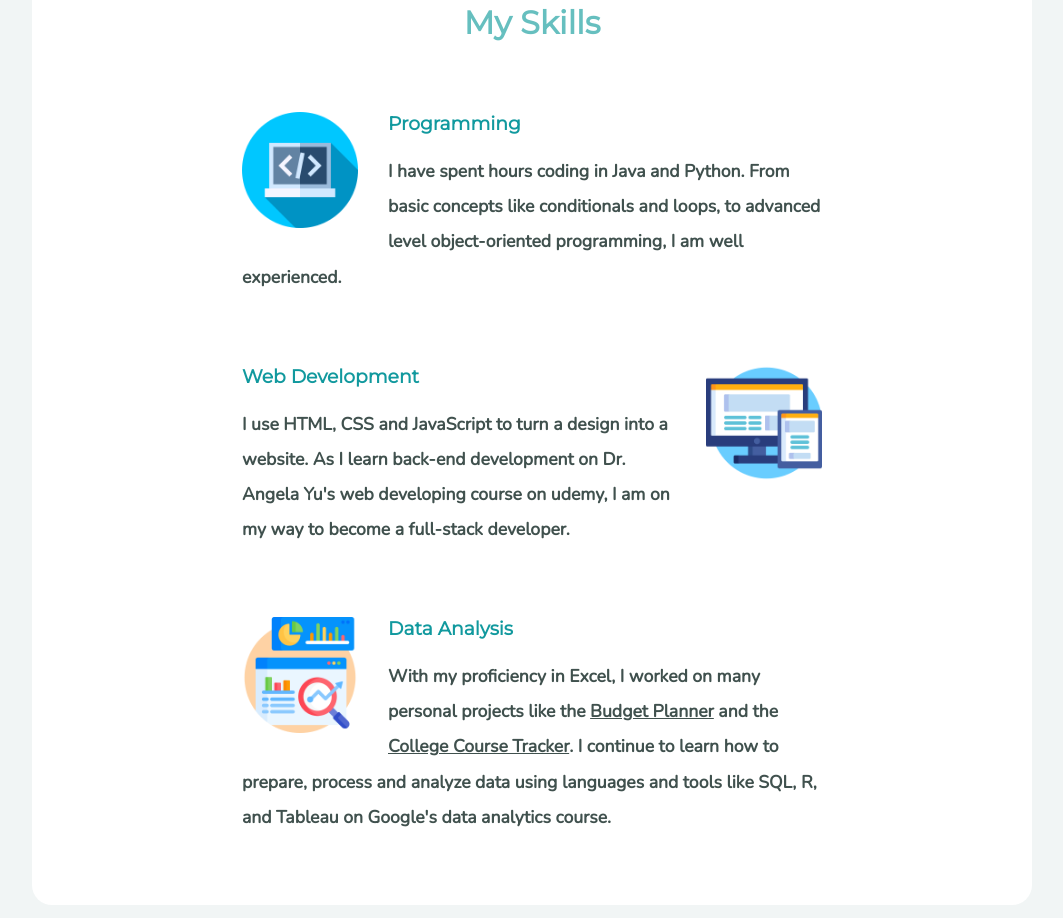
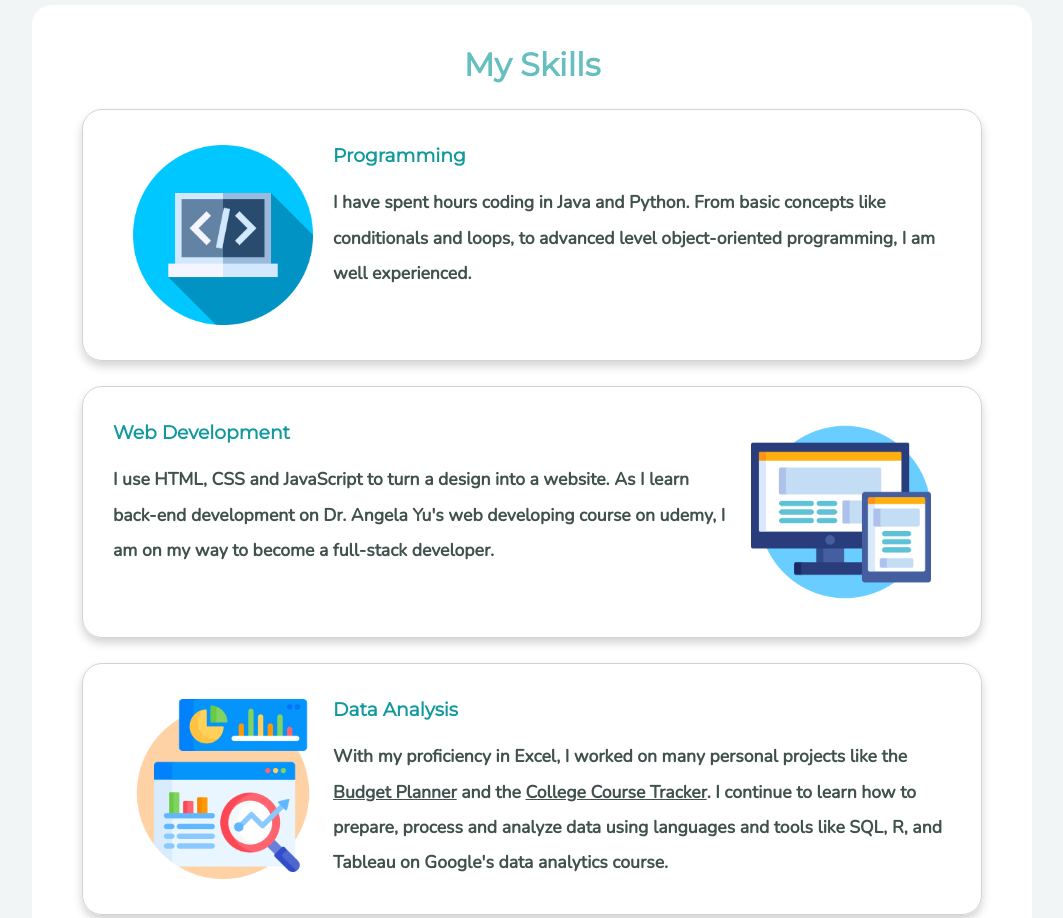
Before and after one commit to mdgolamfardin/Portfolio-Website, a plain HTML site: page index.html in a window 1280 px wide. Shown: the part 1602-2520 px from the top of the page, without its empty margins (108-1171 px from the left). Drawn offline with nearby package versions, Linux system fonts and the light colour scheme; a web font is replaced by a local one.

Commit message:
many changes

```diff
--- a/css/styles.css
+++ b/css/styles.css
@@ -1,4 +1,3 @@
-
 body {
   background-color: rgb(241, 245, 245);
   text-align: center;
@@ -59,35 +58,16 @@ hr {
 
 .about {
   padding: 40px 150px;
+  background-color: white;
+  border-radius: 20px;
 }
 
-.about h2 {
+.about h3 {
   font-size: 1.5rem;
 }
 
 .about p {
   font-size: 1.2rem;
-}
-
-.contents {
-  margin: 30px 0;
-  display: inline-flex;
-  width: 1000px;
-  flex-direction: column;
-  gap: 30px;
-}
-
-.contents section {
-  background-color: white;
-  border-radius: 20px;
-
-}
-
-
-.credit {
-  margin: 0;
-  font-size: 0.73rem;
-  color: white;
 }
 
 
@@ -97,6 +77,41 @@ hr {
   margin: 0;
   padding-top: 15px;
 
+}
+
+.contents {
+  margin: 30px 0;
+  display: inline-flex;
+  width: 1000px;
+  flex-direction: column;
+  gap: 50px;
+}
+
+.contents section {
+  background-color: white;
+  border-radius: 20px;
+}
+
+.contents h2 {
+  margin: 0;
+}
+
+.credit {
+  margin: 0;
+  font-size: 0.73rem;
+  color: white;
+}
+
+
+
+.closing {
+  background-color: #292929;
+  padding: 25px;
+}
+
+.contact-p {
+  color: #EAF6F6;
+  width: 55%;
 }
 
 .footer {
@@ -140,8 +155,8 @@ hr {
 }
 
 .opening {
-
-  overflow-x: hidden;  /*to prevent horizontal scrolling transforms out of bounds during animation*/
+  overflow-x: hidden;
+  /*to prevent horizontal scrolling transforms out of bounds during animation*/
   height: 680px;
   margin: 0;
   position: relative;
@@ -159,7 +174,7 @@ hr {
 
 .profile-pic {
   border-radius: 100px;
-  box-shadow: 0 5px 12px  gray;
+  box-shadow: 0 5px 12px gray;
   height: 200px;
   width: 200px;
 }
@@ -178,48 +193,50 @@ hr {
   animation-timing-function: ease-out;
 }
 
-.skill {
-  width: 100%;
+.skills {
+  overflow-x: hidden;
+  padding: 40px 50px;
+  display: flex;
+  flex-direction: column;
+  gap: 25px;
+  /* D2F2F2 */
 }
 
-.skill-image-1 {
+.skills div {
+  position: relative;
+  border: solid 0.5px lightgray;
+  padding: 15px 30px;
+  border-radius: 20px;
+  text-align: left;
+  box-shadow: 0 5px 10px lightgray;
+  /* to be added later
+  animation-name: skillAnimation;
+  animation-duration: 1s; */
+}
+
+
+.skills div:nth-child(Odd) {
+  /* to be added later
+  animation-name: skillAnimationRight;
+  animation-duration: 1s;*/
+}
+
+
+
+
+
+.skill-image-1,
+.skill-image-3 {
+  border-radius: 0 0 40px 0;
   float: left;
-  margin-right: 30px;
-  width: 20%;
+  margin: 20px;
+  width: 180px;
 }
 
 .skill-image-2 {
   float: right;
-  margin-left: 30px;
-  width: 20%;
-}
-
-.skill-image-3 {
-  float: left;
-  margin-right: 30px;
-  width: 20%;
-}
-
-.skill-row {
-  text-align: left;
-  margin: 70px auto 70px;
-  width: 58%;
-  min-height: 160px;
-}
-
-.top-skill-row {
-  margin-top: 80px auto 70px;
-  ;
-}
-
-.closing {
-  background-color: #292929;
-  padding: 25px;
-}
-
-.contact-p {
-  color: #EAF6F6;
-  width: 55%;
+  margin: 20px;
+  width: 180px;
 }
 
 .BUTTON_RTQ {
@@ -332,3 +349,25 @@ hr {
     transform: scale(1);
   }
 }
+
+@keyframes skillAnimation {
+  from {
+    left: -800px;
+  }
+
+  to {
+
+    left: 0px;
+  }
+}
+
+@keyframes skillAnimationRight {
+  from {
+    right: -800px;
+  }
+
+  to {
+
+    right: 0px;
+  }
+}
--- a/index.html
+++ b/index.html
@@ -9,6 +9,7 @@
   <link
     href="https://fonts.googleapis.com/css2?family=Engagement&family=Merriweather+Sans&family=Montserrat&family=Nunito&family=Qwigley&family=Sacramento&display=swap"
     rel="stylesheet">
+</head>
 
 <body>
   <main>
@@ -24,7 +25,7 @@
 
       <section class="about">
         <img class="profile-pic" src="profile-pic-10.png" alt="profile">
-        <h2>Hello.</h2>
+        <h3>Hello.</h3>
         <div>
           <p>
             I am attending Saint Mary's University to understand the science of computers. Learning multiple programming
@@ -41,23 +42,26 @@
         </div>
       </section>
 
+
       <section class="skills">
-        <h2 class="skill-title">My Skills</h2>
-        <div class="top-skill-row skill-row">
+
+        <h2>My Skills</h2>
+        <div>
           <img class="skill-image-1" src="skill 2.png" alt="skill 1">
           <h3>Programming</h3>
           <p class=>I have spent hours coding in Java and Python. From basic concepts like conditionals and loops, to
-            advanced level
-            object-oriented programming, I am well experienced.</p>
+            advanced level object-oriented programming, I am well experienced.</p>
         </div>
-        <div class="skill-row">
+
+        <div>
           <img class="skill-image-2" src="skill 4.png" alt="skill 2">
           <h3>Web Development</h3>
           <p class=>I use HTML, CSS and JavaScript to turn a design into a website. As I learn back-end development on
             Dr. Angela Yu's web developing course on udemy, I am on my way to become a full-stack developer.
           </p>
         </div>
-        <div class="skill-row">
+
+        <div>
           <img class="skill-image-3" src="skill 3.png" alt="skill 1">
           <h3>Data Analysis</h3>
           <p class=>With my proficiency in Excel, I worked on many personal projects like the
@@ -112,6 +116,7 @@
     document.getElementById('email-btn').addEventListener('click', function () {
       window.location.href = 'mailto:md.golam.fardin@smu.ca';
     });
+
   </script>
 
 
```
